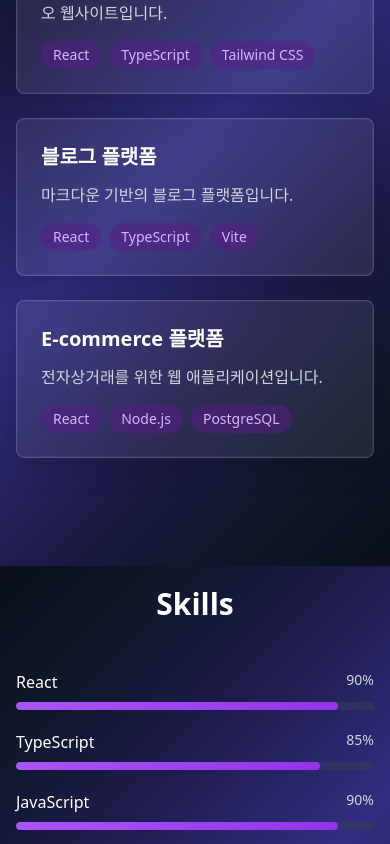
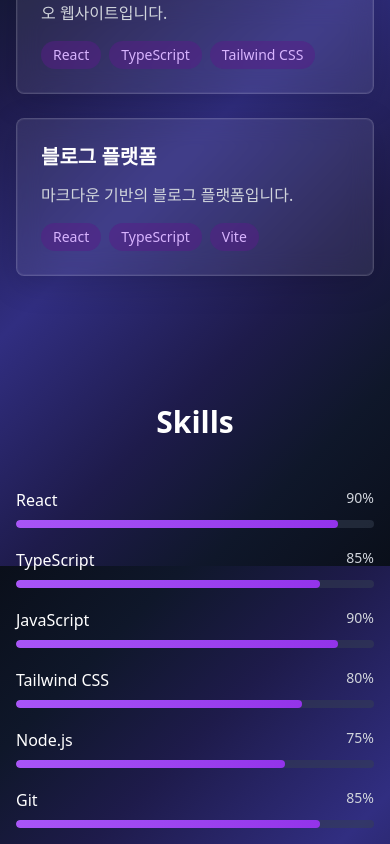
Before and after one commit to oobg/site, a React (Vite) app: page / in a window 390 px wide. Shown: the part 1122-1966 px from the top of the page. Built offline with nearby package versions, Linux system fonts and the light colour scheme; what miragejs would draw is missing.

Commit message:
refactor: comment out E-commerce project details and adjust grid layout in Projects component for improved responsiveness

```diff
--- a/src/widgets/projects/ui/projects.tsx
+++ b/src/widgets/projects/ui/projects.tsx
@@ -14,12 +14,12 @@ const projects = [
     description: '마크다운 기반의 블로그 플랫폼입니다.',
     tech: ['React', 'TypeScript', 'Vite'],
   },
-  {
-    id: '3',
-    title: 'E-commerce 플랫폼',
-    description: '전자상거래를 위한 웹 애플리케이션입니다.',
-    tech: ['React', 'Node.js', 'PostgreSQL'],
-  },
+  // {
+  //   id: '3',
+  //   title: 'E-commerce 플랫폼',
+  //   description: '전자상거래를 위한 웹 애플리케이션입니다.',
+  //   tech: ['React', 'Node.js', 'PostgreSQL'],
+  // },
 ];
 
 export const Projects = () => {
@@ -27,7 +27,7 @@ export const Projects = () => {
     <section id="projects" className="py-16 sm:py-24">
       <Container>
         <h2 className="mb-12 text-center text-3xl sm:text-4xl font-bold text-white">Projects</h2>
-        <div className="grid gap-6 md:grid-cols-2 lg:grid-cols-3">
+        <div className="grid gap-6 md:grid-cols-2 lg:grid-cols-1">
           {projects.map((project) => (
             <Card key={project.id} hover>
               <h3 className="mb-3 text-xl font-semibold text-white">{project.title}</h3>
```
